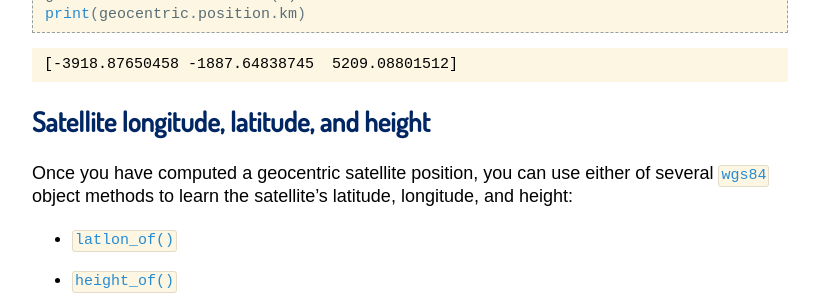
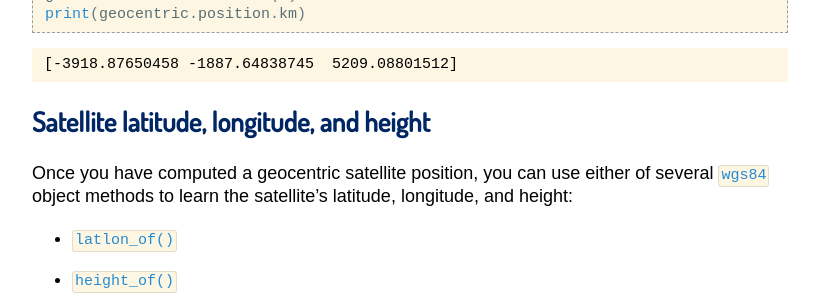
Before and after one commit to skyfielders/python-skyfield, a Sphinx documentation site: the page built from documentation/earth-satellites.rst, in a window 1280 px wide and 900 px high, scrolled down 7886 px. Shown: the part 156-456 px from the top of the window, without its empty margins (230-1049 px from the left). Built offline with Sphinx 7.4.7, drawn with Linux system fonts in a browser that asks for light colours; some web fonts are replaced.

Commit message:
Be more consistent in mentioning latitude first

```diff
--- a/documentation/api-topos.rst
+++ b/documentation/api-topos.rst
@@ -24,7 +24,7 @@
    .. attribute:: model
 
       The :class:`Geoid`, like WGS84 or IERS2010,
-      that this position uses to map longitude, latitude, and elevation
+      that this position uses to map latitude, longitude, and elevation
       to a three-dimensional Cartesian position.
 
    .. attribute:: latitude
--- a/documentation/earth-satellites.rst
+++ b/documentation/earth-satellites.rst
@@ -514,7 +514,7 @@ than those of the old J2000 system.)
 
     [-3918.87650458 -1887.64838745  5209.08801512]
 
-Satellite longitude, latitude, and height
+Satellite latitude, longitude, and height
 =========================================
 
 Once you have computed a geocentric satellite position,
```
Also changed, not shown: 1 other file.
